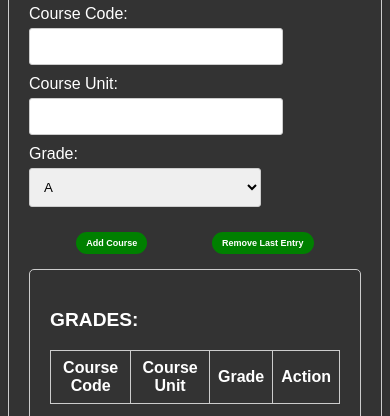
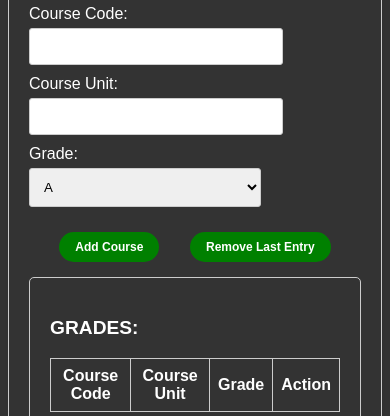
Before and after one commit to Phemmy-Dev/GPA-Calculator-v2, a plain HTML site: page index.html in a window 390 px wide. Shown: the part 187-603 px from the top of the page. Drawn offline with nearby package versions, Linux system fonts and the light colour scheme.

Commit message:
Fixed mobile responsiveness

```diff
--- a/styles.css
+++ b/styles.css
@@ -113,7 +113,7 @@ h4 {
         font-weight: bold;
         color: white;
         border-radius: 15px;
-        padding: 6px 10px;
+        padding: 8px 16px;
         background: none;
         outline: none;
         border: none;
@@ -121,7 +121,7 @@ h4 {
     }
 
     .button button {
-        font-size: 9px;
+        font-size: 12px;
     }
 
     .action-btns button {
```
